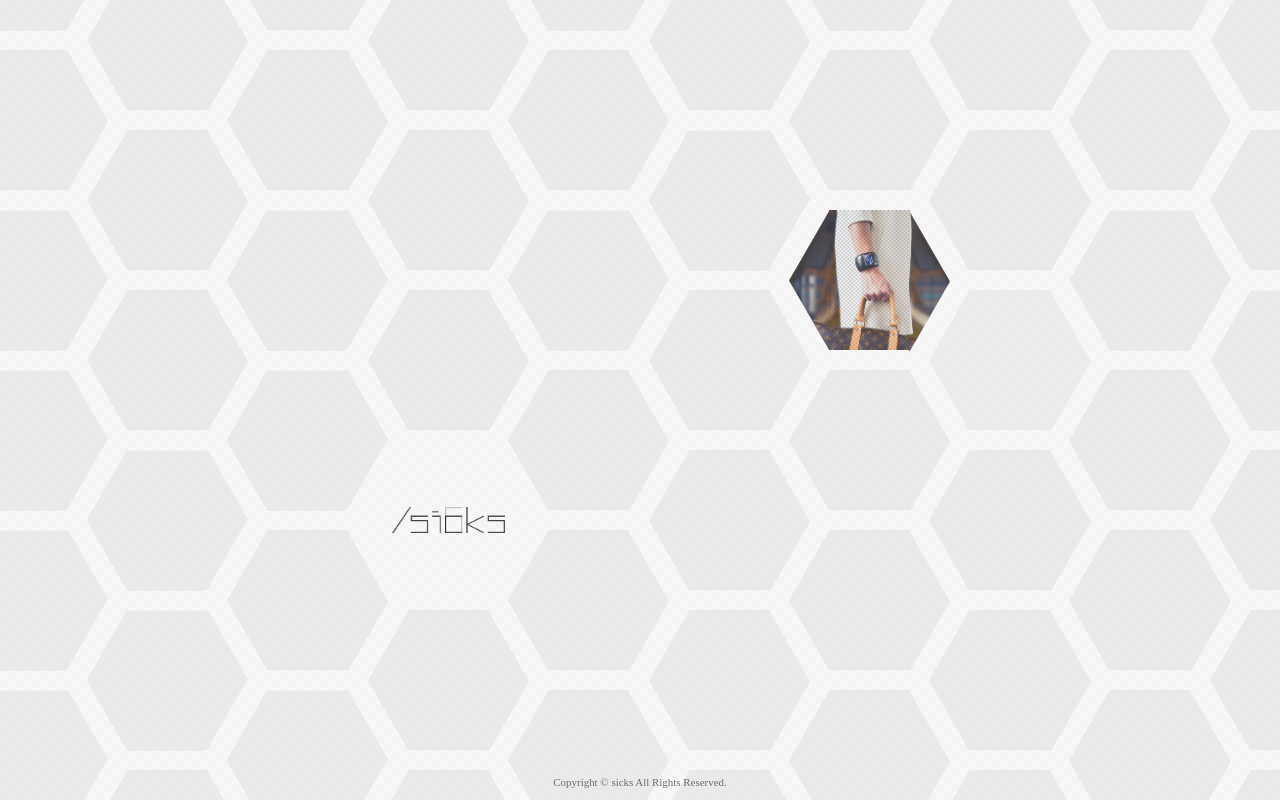
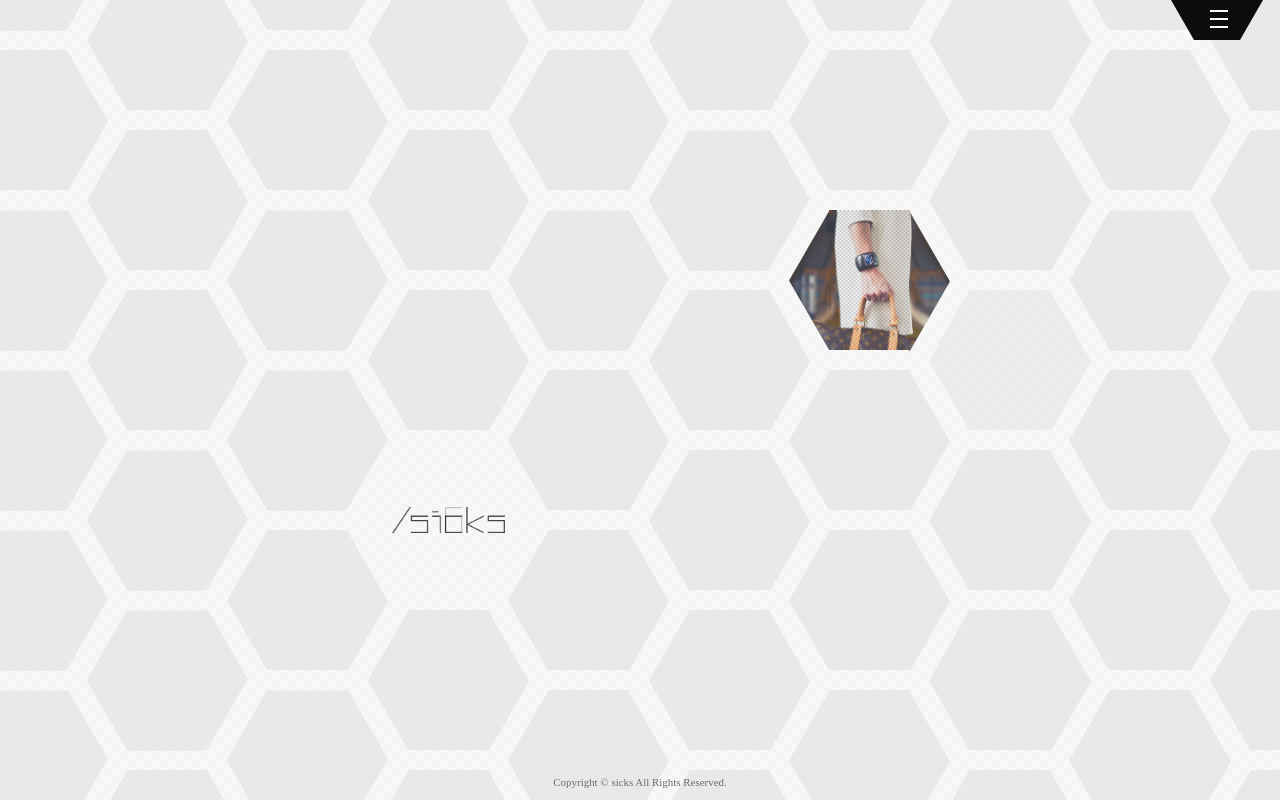
Before and after one commit to maekztn/sicks_top, a PHP site: page / in a window 1280 px wide. Run offline with PHP 8.4, Linux system fonts and the light colour scheme; some libraries are stand-ins or nearby versions.

Commit message:
うぇーい そのに

```diff
--- a/css/index.css
+++ b/css/index.css
@@ -29,10 +29,8 @@ body{
 .box-row:nth-child(even){
   margin-left: -140px;
 }
-<<<<<<< HEAD
 
 /* submenuのボタン */
-=======
 .btn{
   cursor: pointer;
 }
@@ -40,7 +38,6 @@ body{
 /* ===================================================================
  サブメニュー部分
 =================================================================== */
->>>>>>> 3d965d2a3a41a2477562256b2197da2701a1a8f7
 .nav-btn {
   position: fixed;
   width: 46.19px;
```
